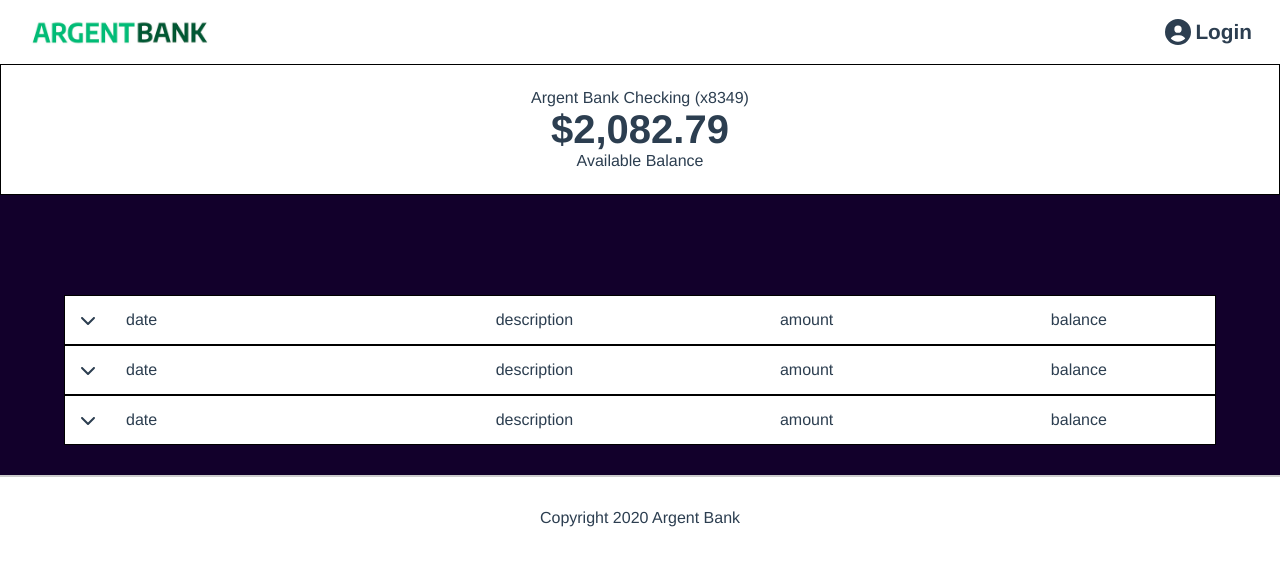
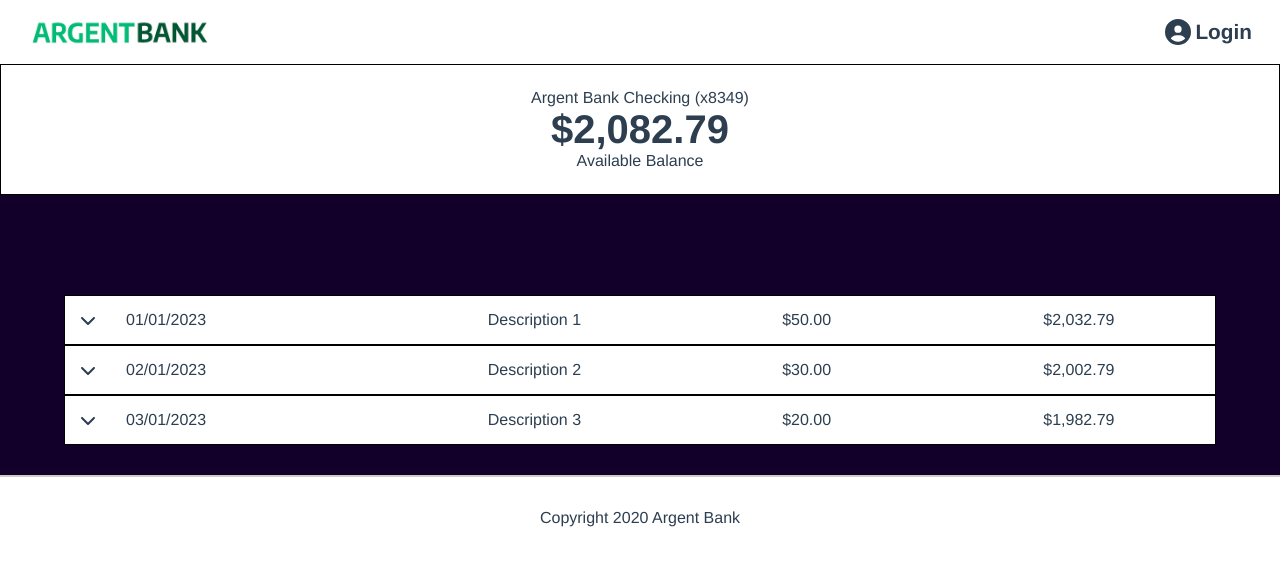
Before and after one commit to Axel93183/p13_argent_bank_fr, a React (Create React App) app in the folder p13_argent_bank_Front-end/: page /transactions in a window 1280 px wide. Shown: the top 566 px of the page. Built offline with nearby package versions, Linux system fonts and the light colour scheme.

Commit message:
Components : Transactions - CategoryDropdown & Notes Input

```diff
--- /dev/null
+++ b/p13_argent_bank_Front-end/src/components/Transactions/CategoryDropdown/CategoryDropdown.js
@@ -0,0 +1,41 @@
+import React from "react";
+
+import "./CategoryDropdown.css";
+
+/**
+ * CategoryDropdown component.
+ * Renders a dropdown menu for selecting a category from a predefined list.
+ * @param {Object} props - Component properties.
+ * @param {string} props.selectedCategory - The currently selected category.
+ * @param {Function} props.onCategoryChange - Callback function to handle category changes.
+ * @returns {JSX.Element} CategoryDropdown component.
+ */
+
+const CategoryDropdown = ({ selectedCategory, onCategoryChange }) => {
+  const categories = [
+    "Categories",
+    "Education",
+    "Entertainment",
+    "Food",
+    "Health",
+    "Shopping",
+    "Travel",
+    "Utilities",
+    "Other",
+  ];
+
+  return (
+    <select
+      value={selectedCategory}
+      onChange={(e) => onCategoryChange(e.target.value)}
+    >
+      {categories.map((category, index) => (
+        <option key={index} value={category}>
+          {category}
+        </option>
+      ))}
+    </select>
+  );
+};
+
+export default CategoryDropdown;
--- a/p13_argent_bank_Front-end/src/components/Transactions/CollapseContent/CollapseContent.js
+++ b/p13_argent_bank_Front-end/src/components/Transactions/CollapseContent/CollapseContent.js
@@ -1,28 +1,87 @@
-import React from "react";
+import React, { useState } from "react";
 import iconWrite from "../../../assets/icons/write-icon-solid.jpg";
+import CategoryDropdown from "../CategoryDropdown/CategoryDropdown";
 import "./CollapseContent.css";
+
+/**
+ * CollapseContent component.
+ * Displays and allows editing of transaction details such as type, category, and notes.
+ * @param {Object} props - Component properties.
+ * @param {string} [props.transactionType="Electronic"] - The type of transaction.
+ * @param {string} props.category - The current category of the transaction.
+ * @param {string} [props.notes=""] - Initial notes for the transaction.
+ * @returns {JSX.Element} CollapseContent component.
+ */
 
 const CollapseContent = ({
   transactionType = "Electronic",
   category,
-  notes,
+  notes: initialNotes,
 }) => {
+  const [showCategoryDropdown, setShowCategoryDropdown] = useState(false);
+  const [showNotesInput, setShowNotesInput] = useState(false);
+  const [selectedCategory, setSelectedCategory] = useState(category);
+  const [notes, setNotes] = useState(initialNotes);
+
+  const handleCategoryButtonClick = () => {
+    setShowCategoryDropdown((prev) => !prev);
+  };
+
+  const handleCategoryChange = (newCategory) => {
+    setSelectedCategory(newCategory);
+    setShowCategoryDropdown(false); // Hide dropdown after selection
+  };
+
+  const handleNotesButtonClick = () => {
+    setShowNotesInput((prev) => !prev);
+  };
+
+  const handleNotesChange = (e) => {
+    setNotes(e.target.value);
+  };
+
+  const handleNotesBlur = () => {
+    setShowNotesInput(false); // Hide input after editing
+  };
+
+  const handleNotesKeyDown = (e) => {
+    if (e.key === "Enter" || e.key === "Escape") {
+      setShowNotesInput(false);
+    }
+  };
+
   return (
     <div className="collapse-text">
       <div className="transaction-type">
         <p>Transaction Type : {transactionType}</p>
       </div>
       <div className="transaction-type">
-        <p>Category : {category}</p>
-        <button className="icon-write">
+        <p>Category : {selectedCategory}</p>
+        <button className="icon-write" onClick={handleCategoryButtonClick}>
           <img src={iconWrite} alt="Modify category" />
         </button>
+        {showCategoryDropdown && (
+          <CategoryDropdown
+            selectedCategory={selectedCategory}
+            onCategoryChange={handleCategoryChange}
+          />
+        )}
       </div>
       <div className="transaction-type">
         <p>Notes : {notes}</p>
-        <button className="icon-write">
+        <button className="icon-write" onClick={handleNotesButtonClick}>
           <img src={iconWrite} alt="Modify notes" />
         </button>
+        {showNotesInput && (
+          <input
+            type="text"
+            value={notes}
+            onChange={handleNotesChange}
+            onBlur={handleNotesBlur}
+            onKeyDown={handleNotesKeyDown}
+            autoFocus
+          />
+        )}
       </div>
     </div>
   );
--- a/p13_argent_bank_Front-end/src/pages/Transactions/Transactions.js
+++ b/p13_argent_bank_Front-end/src/pages/Transactions/Transactions.js
@@ -30,24 +30,24 @@ const Transactions = () => {
         />
         <section className="transactions-array">
           <CollapseTransactions
-            date="date"
-            description="description"
-            amount="amount"
-            balance="balance"
-            content={<CollapseContent category="any" notes="any" />}
+            date="01/01/2023"
+            description="Description 1"
+            amount="$50.00"
+            balance="$2,032.79"
+            content={<CollapseContent category="" notes="" />}
           />
           <CollapseTransactions
-            date="date"
-            description="description"
-            amount="amount"
-            balance="balance"
+            date="02/01/2023"
+            description="Description 2"
+            amount="$30.00"
+            balance="$2,002.79"
           />
           <CollapseTransactions
-            date="date"
-            description="description"
-            amount="amount"
-            balance="balance"
-            content={<CollapseContent category="any" notes="any" />}
+            date="03/01/2023"
+            description="Description 3"
+            amount="$20.00"
+            balance="$1,982.79"
+            content={<CollapseContent category="Travel" notes="Another note" />}
           />
         </section>
       </main>
```
Also changed, not shown: p13_argent_bank_Front-end/src/components/Transactions/CategoryDropdown/CategoryDropdown.css (added).
